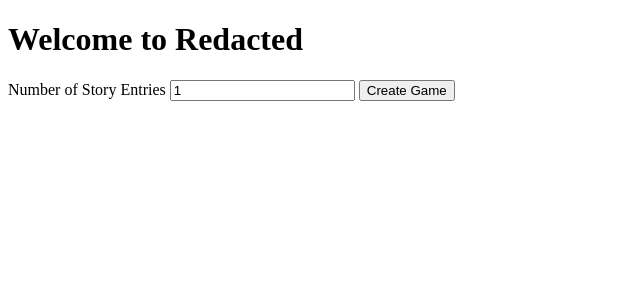
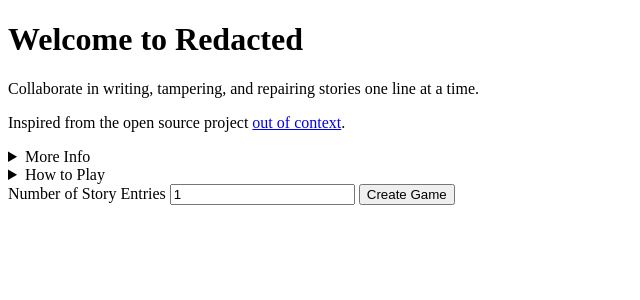
Before and after one commit to b-camphart/redacted, a SvelteKit app: page / in a window 1280 px wide. Shown: the top 300 px of the page, without its empty margins (0-640 px from the left). Built offline with nearby package versions, Linux system fonts and the light colour scheme.

Commit message:
Add game instructions to home page

```diff
--- a/src/routes/+page.svelte
+++ b/src/routes/+page.svelte
@@ -5,6 +5,25 @@
 </svelte:head>
 
 <h1>Welcome to Redacted</h1>
+<p>Collaborate in writing, tampering, and repairing stories one line at a time.</p>
+<p>Inspired from the open source project <a href="https://outofcontext.party/">out of context</a>.</p>
+<details>
+    <summary>More Info</summary>
+    <p>
+        Players contribute to a story one line at a time, and can censor what other players have written.
+    </p>
+</details>
+<details>
+    <summary>How to Play</summary>
+
+        <ul>
+            <li>Every player will be given a line in a story</li>
+            <li>The next player will choose to edit the story by censoring words</li>
+            <li>Another player will fill in what information was lost</li>
+            <li>Players will then continue the story, one line at a time</li>
+            <li>At the end, players can enjoy the crazy stories they wrote</li>
+        </ul>
+</details>
 <form method="POST">
     <label for="numberOfStoryEntries">Number of Story Entries</label>
     <input role="textbox" type="number" name="numberOfStoryEntries" value="1" />
```
